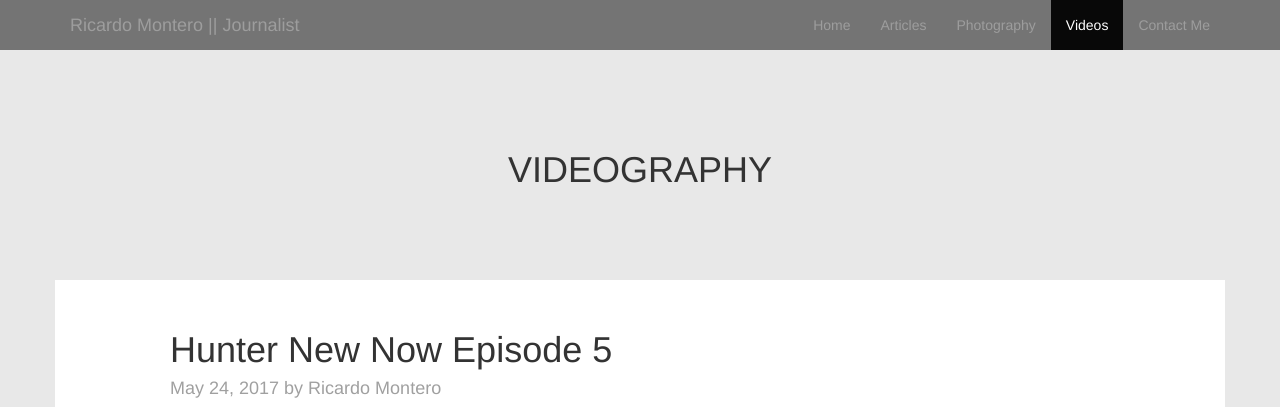
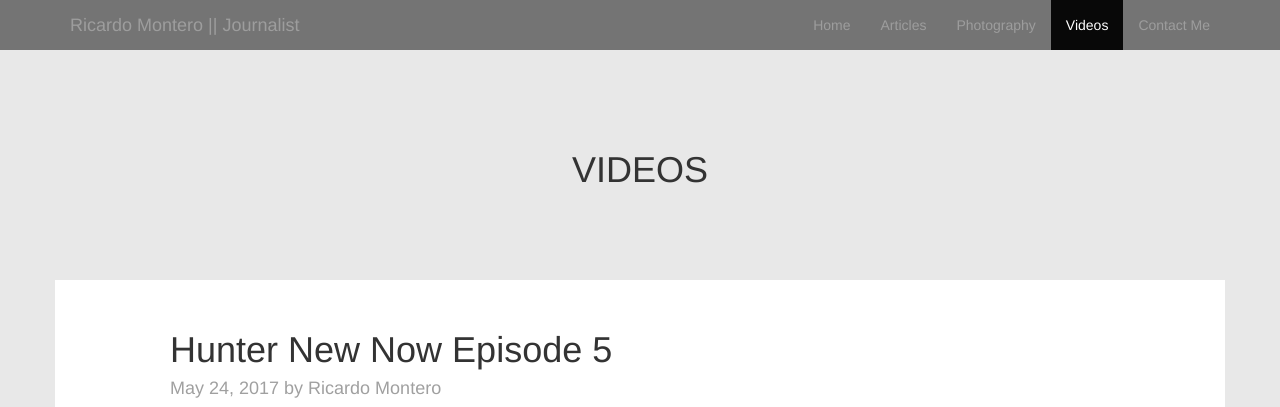
Before and after one commit to jessiec725/RicardoMontero, a plain HTML site: page ricardoMontero/videos.html in a window 1280 px wide. Shown: the top 407 px of the page. Drawn offline with nearby package versions, Linux system fonts and the light colour scheme.

Commit message:
Update videos.html

```diff
--- a/ricardoMontero/videos.html
+++ b/ricardoMontero/videos.html
@@ -50,7 +50,7 @@
 
 
 
-  <h1 style="text-align:center;margin-top: 150px">VIDEOGRAPHY</h1>
+  <h1 style="text-align:center;margin-top: 150px">VIDEOS</h1>
     <div class="container">
         <div class="row">
             <div id="firstVideo" class="col-lg-12 videoContainer cover_2">
```
